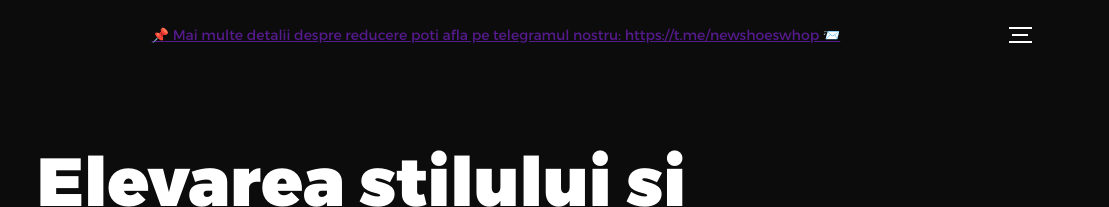
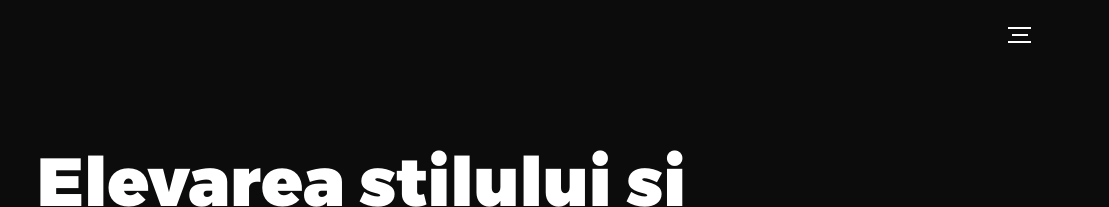
Before and after one commit to pekeashoes/pekea, a plain HTML site: page index.html in a window 1280 px wide. Shown: the top 207 px of the page, 171-1280 px from the left. Drawn offline with nearby package versions, Linux system fonts and the light colour scheme.

Commit message:
Update index.html

```diff
--- a/index.html
+++ b/index.html
@@ -28,7 +28,7 @@
         <header class="header">
           <a class="header--logo" href="#0">
             <img src="assets/img/logo.png" alt="P.E.KEA">
-            <p>P.E.KEA</p> <a href="">📌 Mai multe detalii despre reducere poti afla pe telegramul nostru: https://t.me/newshoeswhop 📨</a>
+            <p>P.E.KEA</p> <a href=""></a>
           </a>
           <div class="header--nav-toggle">
             <span></span>
```
